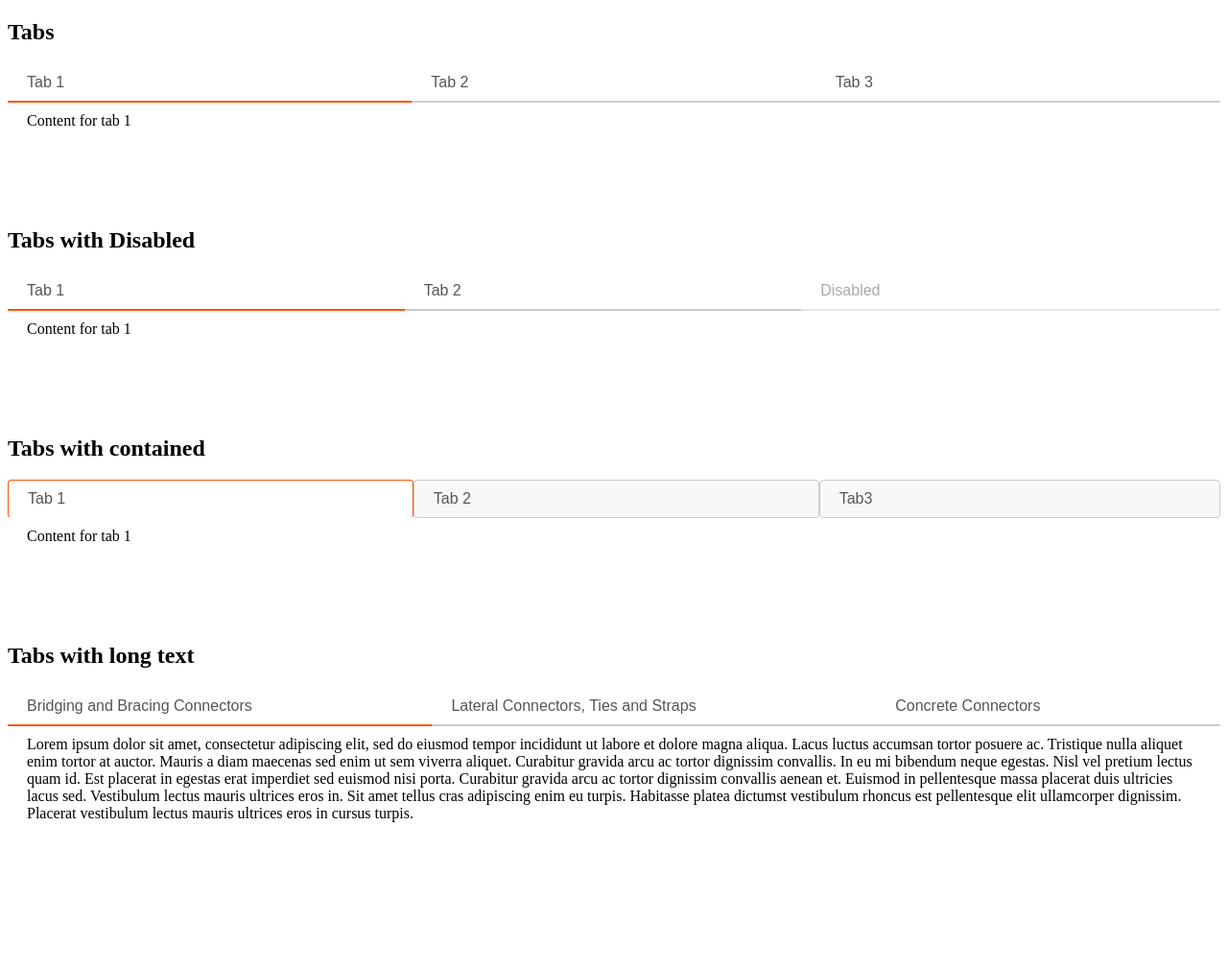
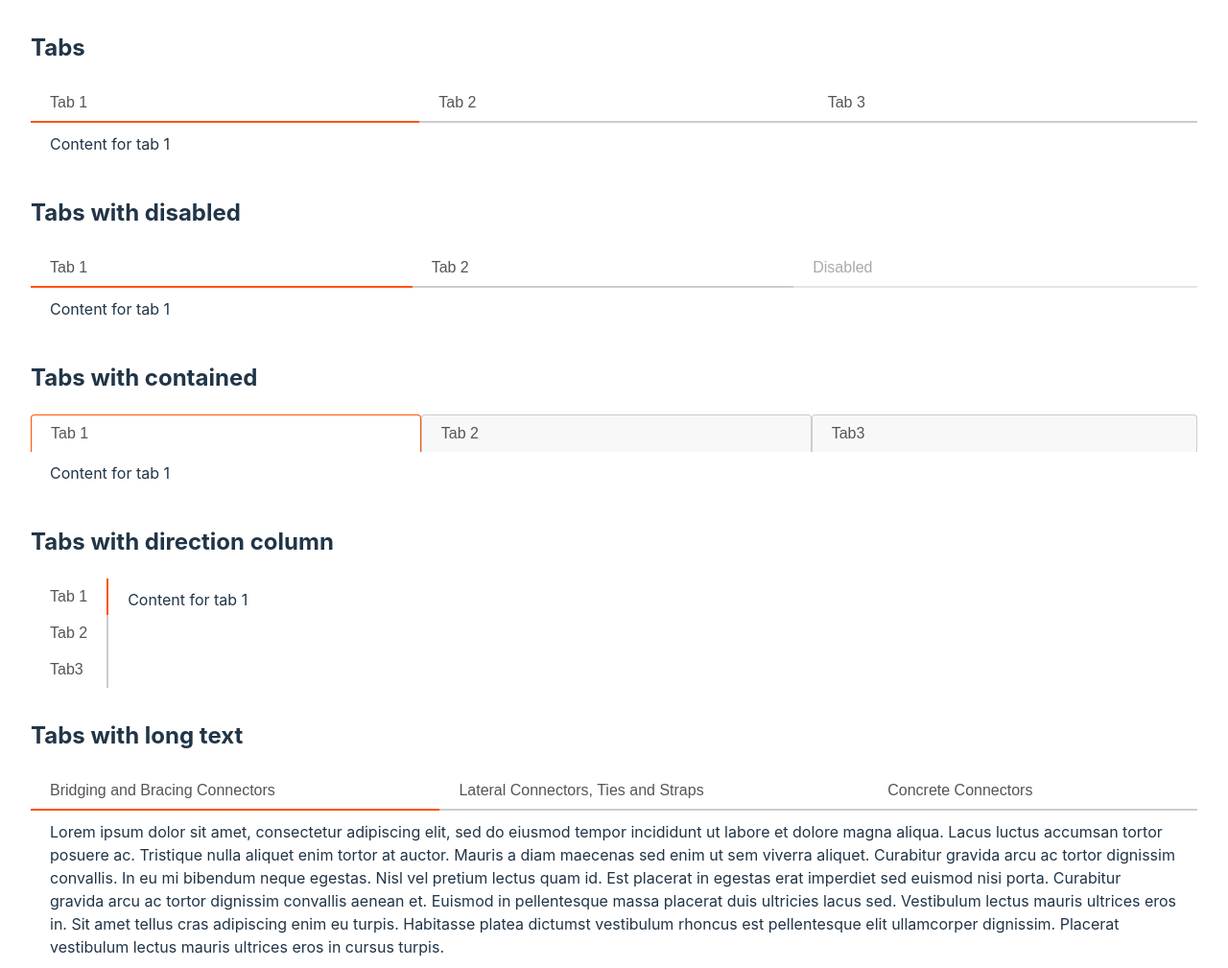
Before and after one commit to jillella/vitejs-vite-lit-tab, a website built with Vite: page index.html in a window 1280 px wide. Shown: the whole page at 96% size. Before the commit the page ends 875 px from the top, so only its background shows below. Built offline with nearby package versions, Linux system fonts and the light colour scheme.

Commit message:
tweak styles

```diff
--- a/index.html
+++ b/index.html
@@ -5,7 +5,7 @@
     <link rel="icon" type="image/svg+xml" href="/vite.svg" />
     <meta name="viewport" content="width=device-width, initial-scale=1.0" />
     <title>Vite + Lit + TS</title>
-    <!-- <link rel="stylesheet" href="./src/index.css" /> -->
+    <link rel="stylesheet" href="./src/index.css" />
     <script type="module" src="/src/tabs.ts"></script>
   </head>
   <body>
@@ -19,8 +19,7 @@
       <section slot="panel">Content for tab 3</section>
     </studs-tabs>
 
-    <br /><br /><br /><br />
-    <h2>Tabs with Disabled</h2>
+    <h2>Tabs with disabled</h2>
     <studs-tabs>
       <button slot="tab">Tab 1</button>
       <section slot="panel">Content for tab 1</section>
@@ -30,7 +29,6 @@
       <section slot="panel">Content for tab 3</section>
     </studs-tabs>
 
-    <br /><br /><br /><br />
     <h2>Tabs with contained</h2>
     <studs-tabs tabDirection="row" variant="contained">
       <button slot="tab">Tab 1</button>
@@ -41,7 +39,16 @@
       <section slot="panel">Content for tab 3</section>
     </studs-tabs>
 
-    <br /><br /><br /><br />
+    <h2>Tabs with direction column</h2>
+    <studs-tabs tabDirection="column">
+      <button slot="tab">Tab 1</button>
+      <section slot="panel">Content for tab 1</section>
+      <button slot="tab">Tab 2</button>
+      <section slot="panel">Content for tab 2</section>
+      <button slot="tab">Tab3</button>
+      <section slot="panel">Content for tab 3</section>
+    </studs-tabs>
+
     <h2>Tabs with long text</h2>
     <studs-tabs>
       <button slot="tab">Bridging and Bracing Connectors</button>
--- a/src/index.css
+++ b/src/index.css
@@ -24,12 +24,16 @@ a:hover {
 }
 
 body {
-  margin: 0;
+  margin: 0 2rem;
   display: flex;
   flex-direction: column;
-  place-items: center;
+  /* place-items: center; */
   min-width: 320px;
   min-height: 100vh;
+}
+
+h2 {
+  margin-top: 2rem;
 }
 
 @media (prefers-color-scheme: light) {
--- a/src/tabs.scss
+++ b/src/tabs.scss
@@ -1,6 +1,7 @@
 .tabsComponent {
   .tabs {
     display: flex;
+    // width:fit-content;
 
     &.row {
       flex-direction: row;
@@ -14,6 +15,9 @@
       ::slotted([slot="tab"]) {
         border: 1px solid #ccc;
         border-radius: 4px;
+        border-bottom: none;
+        border-bottom-left-radius: 0;
+        border-bottom-right-radius: 0;
         background: #f8f8f8;
       }
       ::slotted([slot="tab"][selected]) {
@@ -59,7 +63,7 @@
     display: block;
   }
 
-  .tab-direction-column {
+  &.tab-direction-column {
     display: flex;
     flex-direction: row;
 
```
